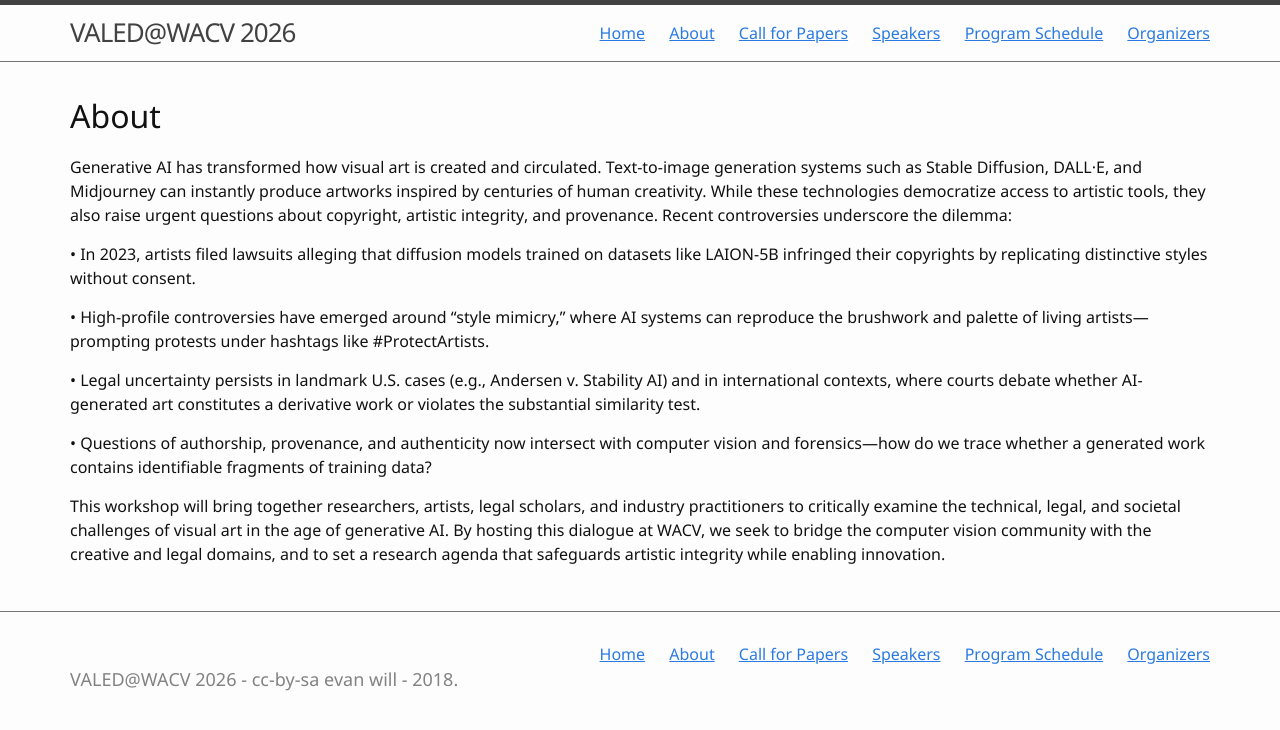
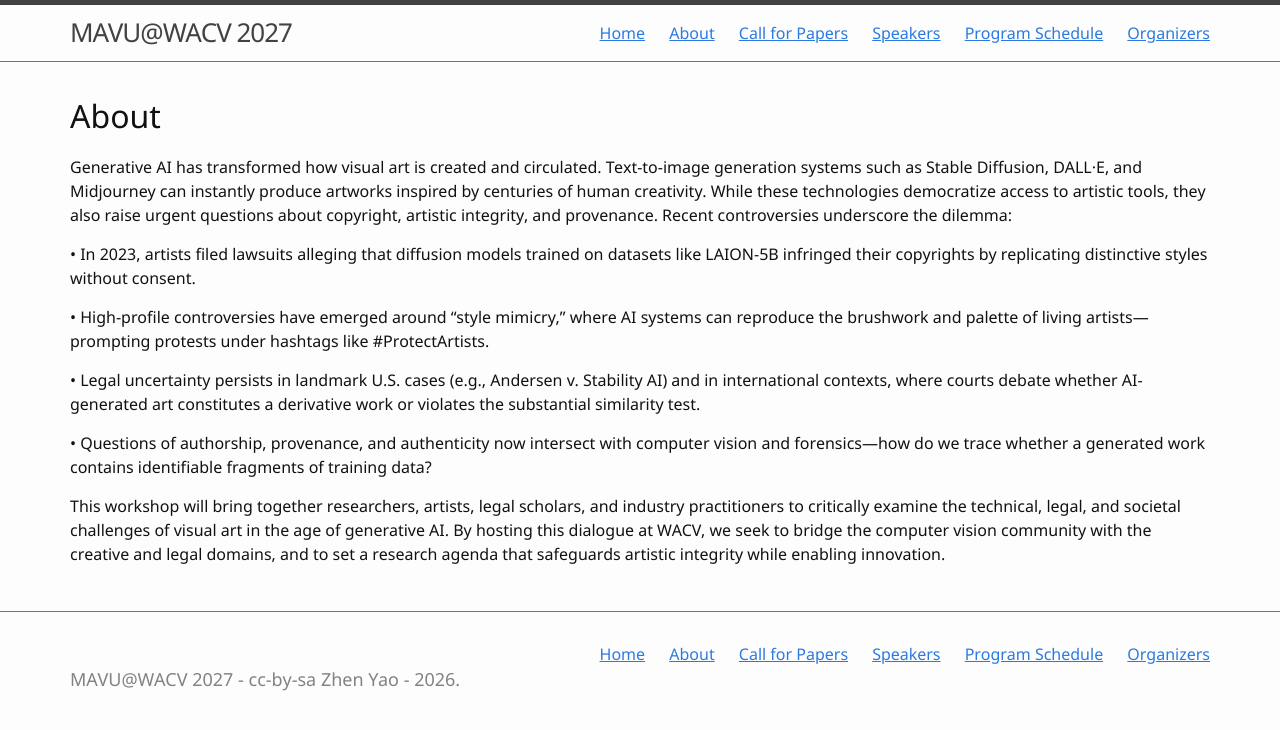
Before and after one commit to zyaocoder/MAVU-workshop-2027, a Jekyll site: the page built from 0-prep.md, in a window 1280 px wide. Shown: the top 730 px of the page. Built offline with Jekyll 4.4.1, drawn with Linux system fonts in a browser that asks for light colours.

Commit message:
Update _config.yml

```diff
--- a/_config.yml
+++ b/_config.yml
@@ -8,18 +8,18 @@
 
 # Site settings
 # title appears in the header
-title: VALED@WACV 2026
+title: MAVU@WACV 2027
 # description and keywords for meta tags
-description: "Website for the Workshop on Visual Art, Generative AI, and the Legal/Ethical Dilemma"
-keywords: "Visual Art, Protection, Provenance, Image Generation and Editing, Copyright Infringement"
+description: "Website for the Multi-Faceted Analysis for Video Understanding (MAVU) Workshop"
+keywords: "Video Question Answering, Long Video Understanding, Drone Video Analysis"
 
 # author settings for cc-by, appears in the footer
-author: evan will
-pub_year: 2018
-github_username: evanwill
+author: Zhen Yao
+pub_year: 2026
+github_username: zyaocoder
 
 # add the full url for the github repository
-repo: "https://github.com/evanwill/workshop-template"
+repo: "https://zyaocoder.github.io/MAVU-workshop-2027/"
 
 # site urls
 # Optional if using GitHub Pages! If building manually, these must be set correctly.
```
